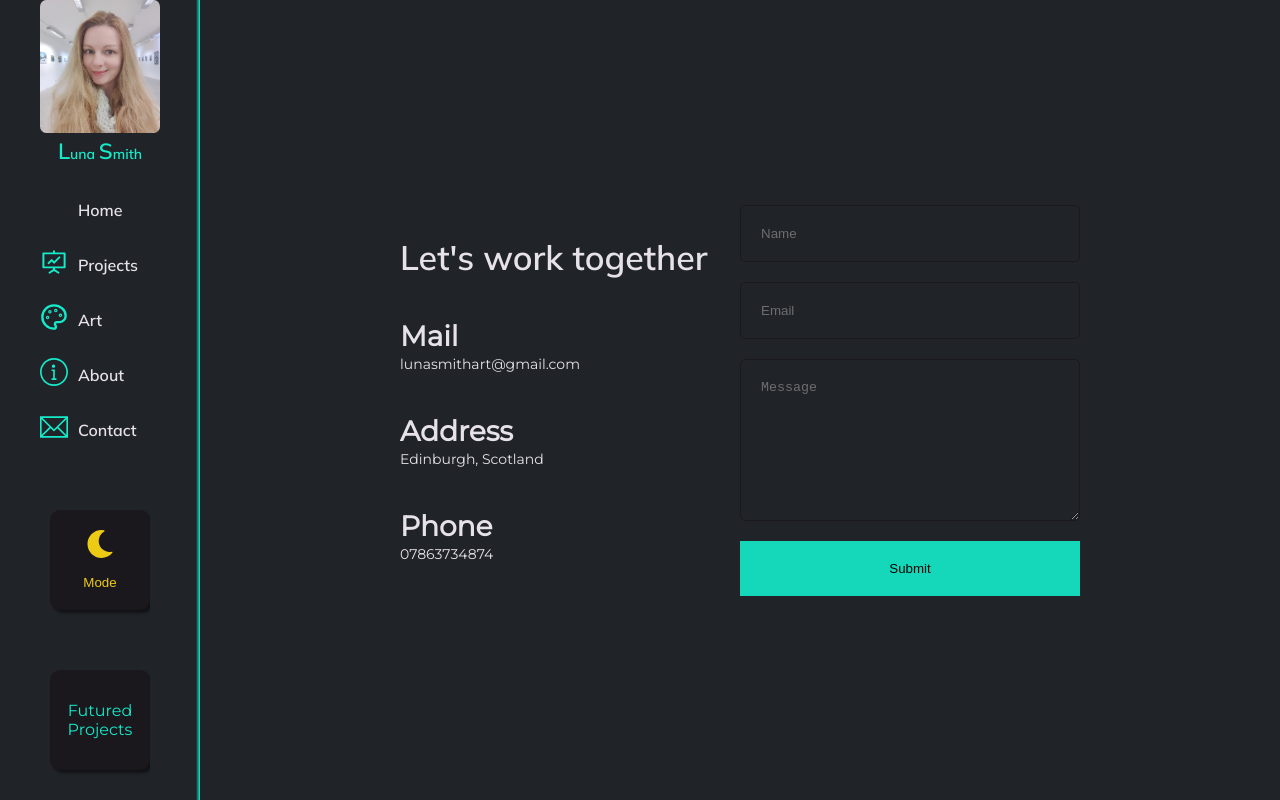
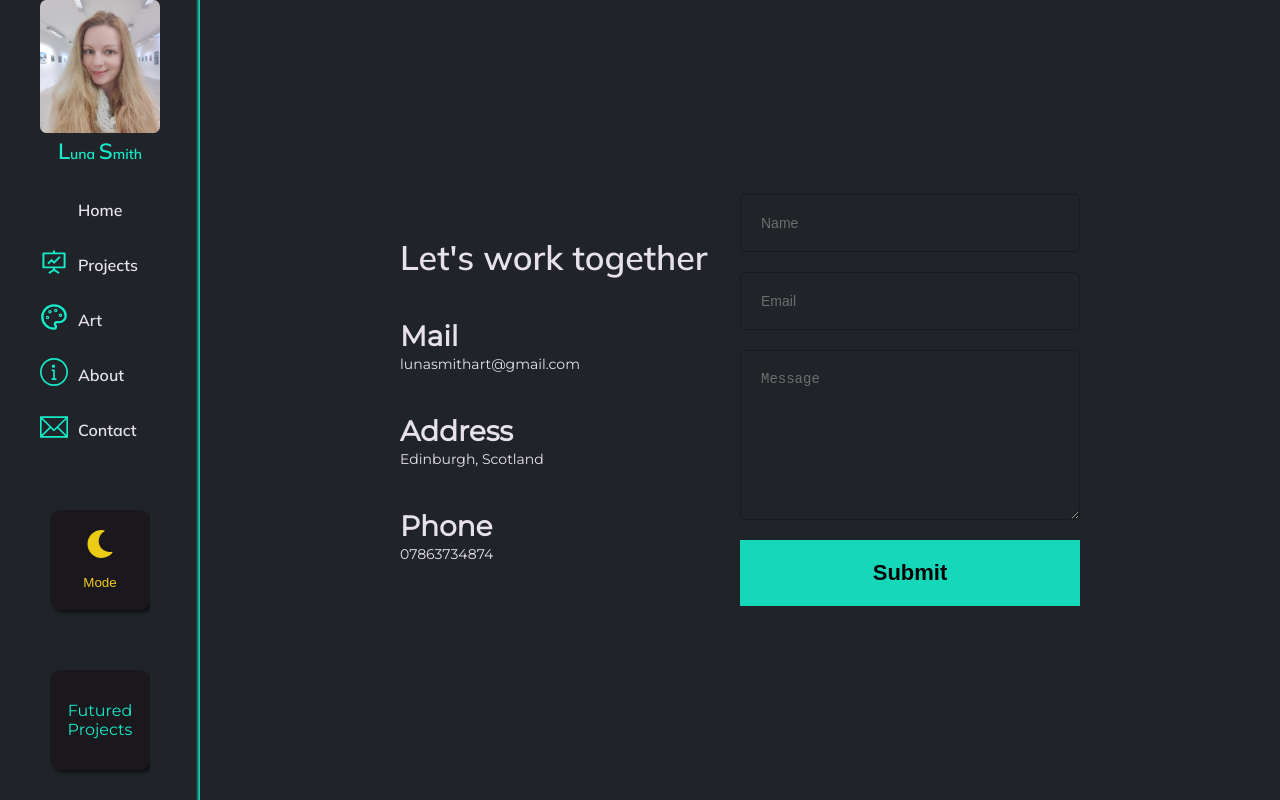
Before and after one commit to Lu-Smith/new_react_portfolio_sass, a React (Create React App) app: page /contact in a window 1280 px wide. Built offline with nearby package versions, Linux system fonts and the light colour scheme; some icons are missing.

Commit message:
Updated Contact.tsx

```diff
--- a/src/components/Contact.tsx
+++ b/src/components/Contact.tsx
@@ -126,7 +126,7 @@ const Contact = () => {
                         <input type="text" required placeholder='Name' name='name' />
                         <input type="email" required placeholder='Email' name='email' />
                         <textarea placeholder='Message'rows={8} name='message' ></textarea>
-                        <button>Submit</button>
+                        <button type="submit" value="Send">Submit</button>
                         {error && "Error"}
                         {success && "Success"}
                     </motion.form>
--- a/src/styles/contact.scss
+++ b/src/styles/contact.scss
@@ -76,6 +76,7 @@
                     border: $button-border;
                     border-radius: 5px;
                     color: $primary-color;
+                    font-size: $primary-font-size;
                 }
 
                 button{
@@ -83,7 +84,8 @@
                     border: none;
                     background-color: $focus-color;
                     cursor: pointer;
-                    font-weight: 500;
+                    font-weight: 600;
+                    font-size: $big-font-size;
                 }
             }
         }
```
